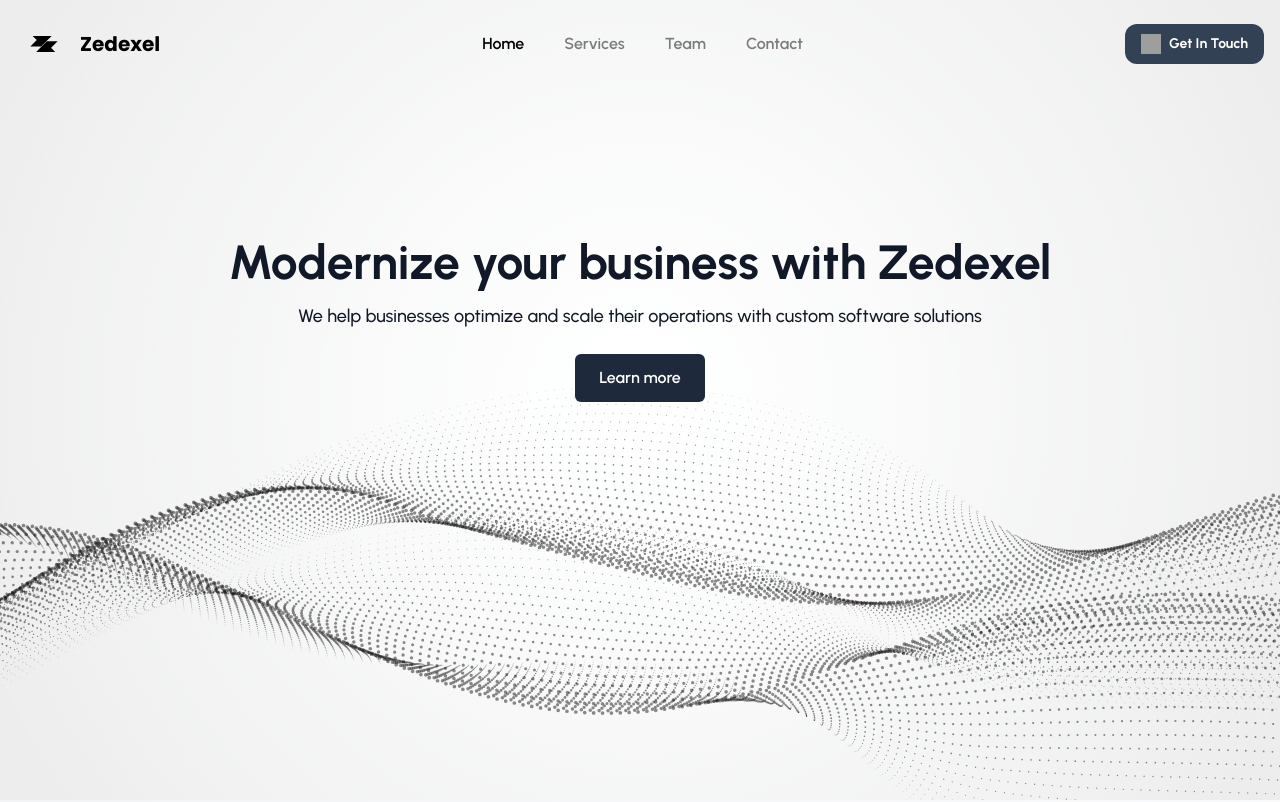
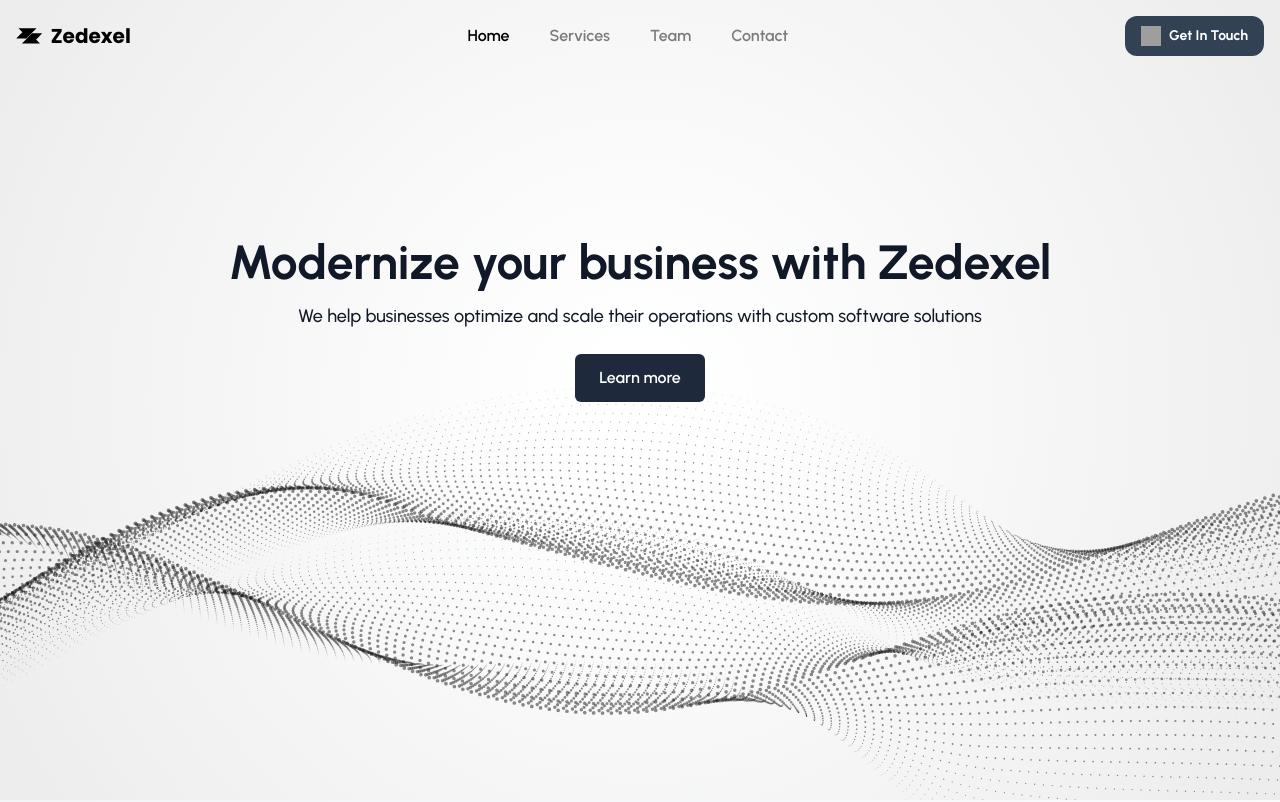
Before and after one commit to zedexel/zedexel.github.io, a React (Create React App) app: page / in a window 1280 px wide. Shown: the top 802 px of the page. Built offline with nearby package versions, Linux system fonts and the light colour scheme; grey boxes are pictures that could not be loaded; the HTML template or start-up script is replaced by a standard one.

Commit message:
update logo.svg

```diff
--- a/src/components/Contact.tsx
+++ b/src/components/Contact.tsx
@@ -16,7 +16,7 @@ const Contact = () => {
                 {(FaMapMarkerAlt as any)({ size: 32 })}
               </div>
               <div>
-                <h3 className="text-lg font-semibold">Our Address</h3>
+                <h3 className="text-lg font-semibold">Address</h3>
                 <p className="text-base text-gray-300">
                   Office B44-015, Block B, SRTIP, UAE
                 </p>
--- a/src/components/Navbar.tsx
+++ b/src/components/Navbar.tsx
@@ -53,7 +53,7 @@ const Navbar = () => {
 
   const getNavStyles = () => {
     return `fixed top-0 left-0 w-full z-50 transition-all duration-300 ${
-      isScrolled ? "py-0 bg-gray-800 text-white" : "py-4 bg-transparent text-black"
+      isScrolled ? "py-2 bg-gray-800 text-white" : "py-4 bg-transparent text-black"
     }`;
   };
 
@@ -64,7 +64,7 @@ const Navbar = () => {
   };
 
   const getLogoStyles = () => {
-    return `h-14 w-auto ${isScrolled ? "fill-white" : "fill-black"}`;
+    return `h-4 w-auto ${isScrolled ? "fill-white" : "fill-black"}`;
   };
 
   return (
```
Also changed, not shown: src/logo.svg.
